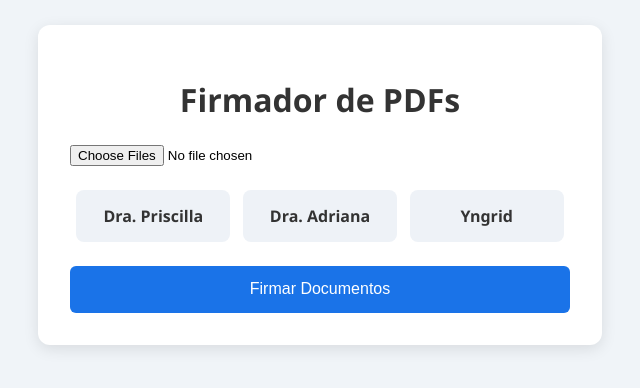
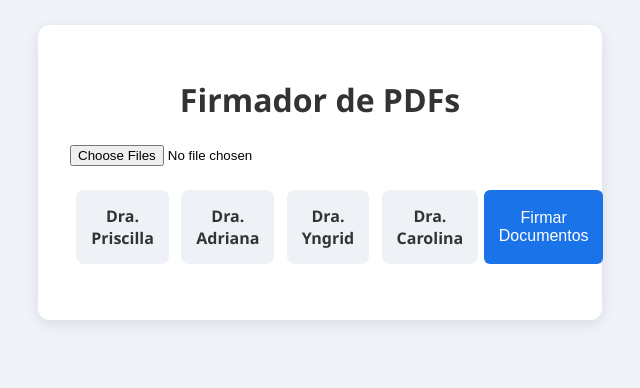
Before and after one commit to jmirandal1994/firmador-pdf-v2, a Python web app: template templates/index.html in a window 1280 px wide. Shown: the part 231-619 px from the top of the page, without its empty margins (320-960 px from the left). Run offline with Jinja, Linux system fonts and the light colour scheme; the template is opened without the code that fills it, so the values that code supplies are empty.

Commit message:
Update index.html

```diff
--- a/templates/index.html
+++ b/templates/index.html
@@ -98,9 +98,12 @@
                 </div>
                 <div class="radio-option">
                     <input type="radio" id="yngrid" name="doctora" value="yngrid">
-                    <label for="yngrid">Yngrid</label>
+                    <label for="yngrid">Dra. Yngrid</label>
                 </div>
-            </div>
+                <div class="radio-option">
+                    <input type="radio" id="carolina" name="doctora" value="carolina">
+                    <label for="carolina">Dra. Carolina</label>
+                </div>
 
             <button type="submit">Firmar Documentos</button>
         </form>
```
